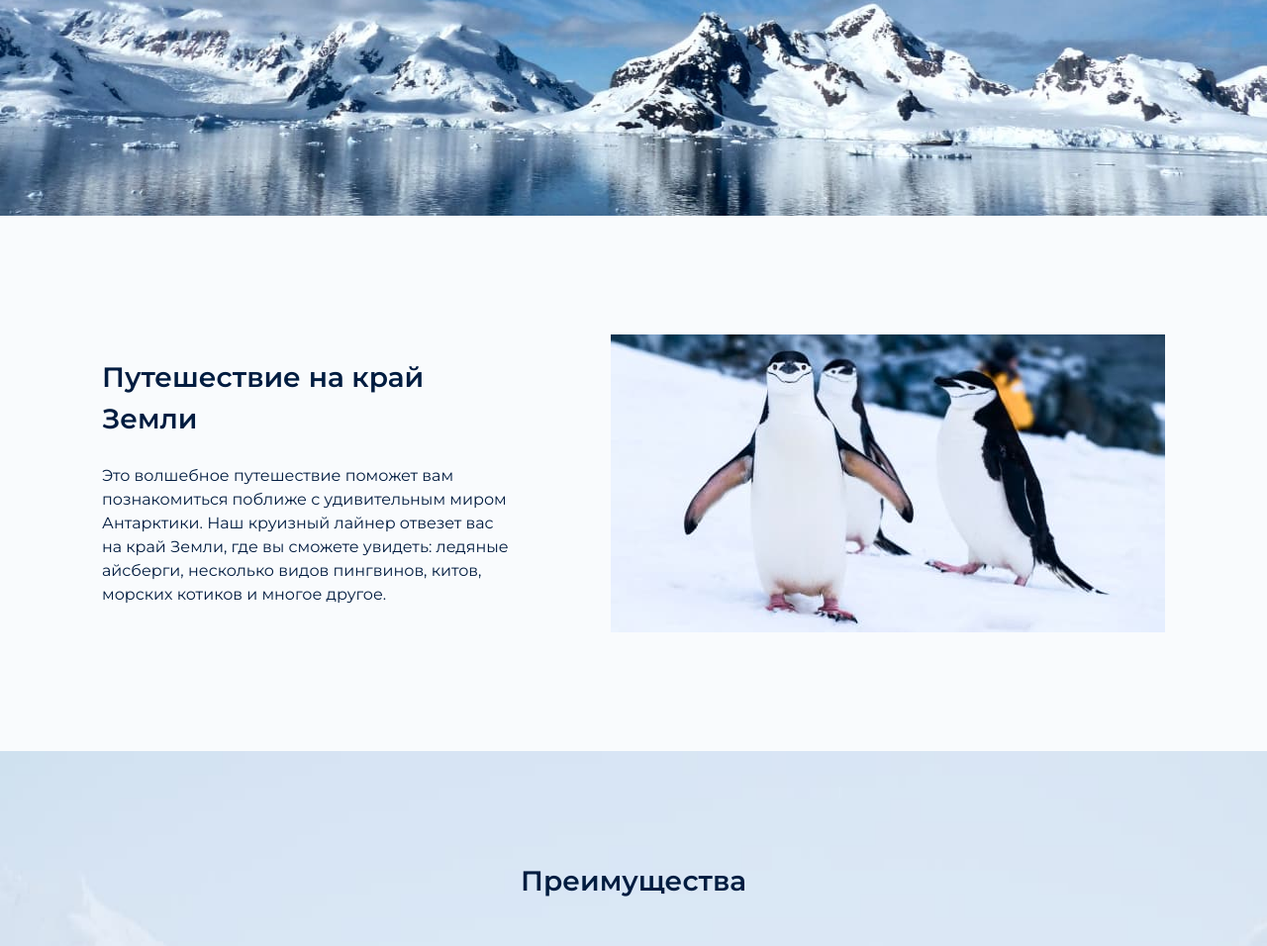
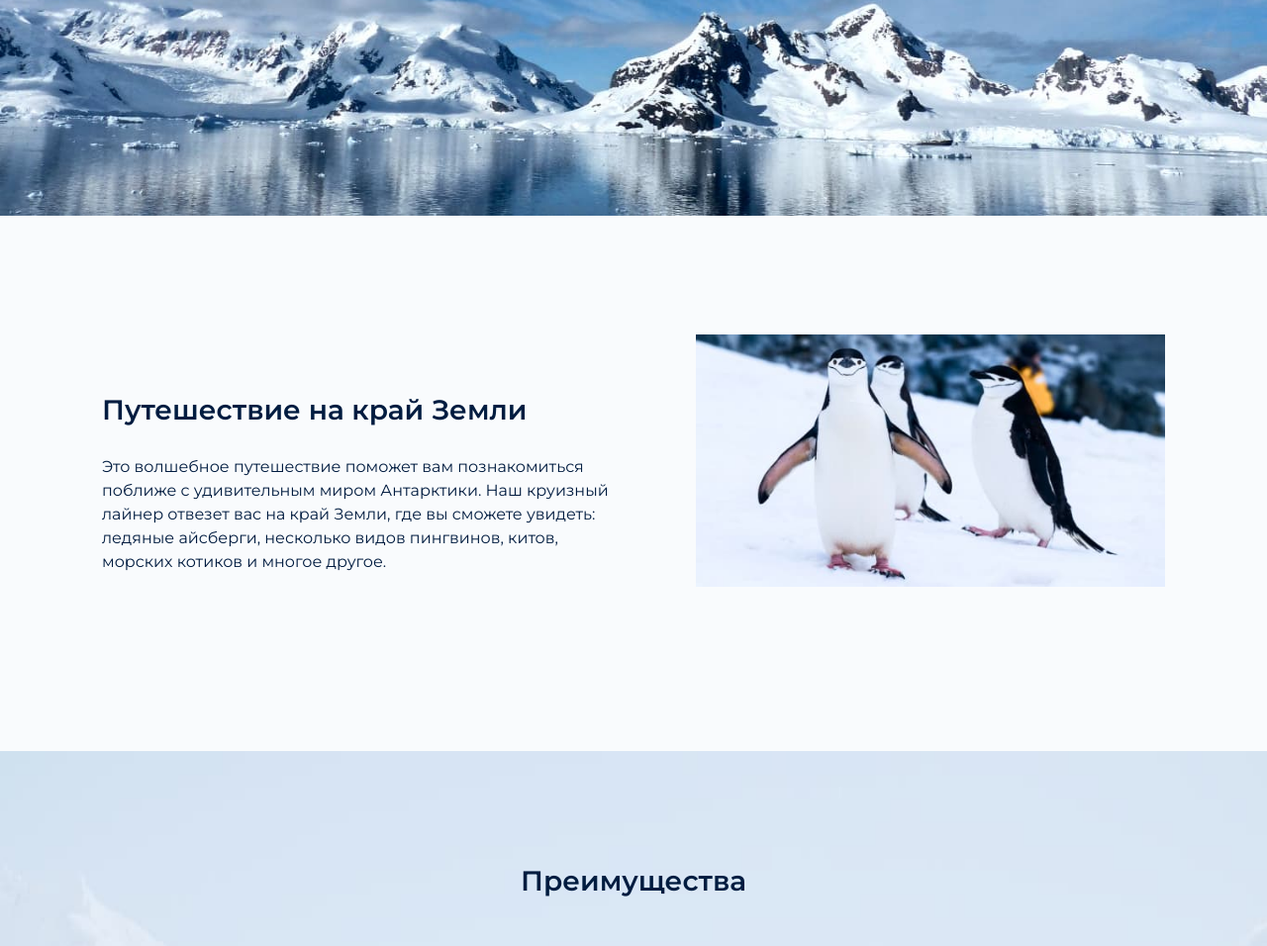
Before and after one commit to max-rad/antarctic-cruise, a website built with webpack: page source/index.html in a window 1280 px wide. Shown: the part 432-1388 px from the top of the page at 99% size. Built offline with nearby package versions, Linux system fonts and the light colour scheme; files whose address does not match are found by name.

Commit message:
Вносит правки в блок about

```diff
--- a/source/sass/blocks/about.scss
+++ b/source/sass/blocks/about.scss
@@ -3,8 +3,8 @@
 }
 
 .about__wrapper {
-  display: grid;
-  grid-template-columns: 1fr 560px;
+  display: flex;
+  /*grid-template-columns: 1fr 560px;*/
   column-gap: 88px;
   padding: 120px 103px;
 
@@ -25,6 +25,8 @@
     display: block;
     align-self: center;
     width: 560px;
+    min-width: 400px;
+    max-width: 100%;
     height: 301px;
     background-image: url("../img/content/about/pinguins-desktop.jpg");
     background-size: 100% auto;
@@ -63,6 +65,7 @@
   display: flex;
   flex-direction: column;
   justify-content: center;
+  max-width: 512px;
   margin-top: 20px;
 
   @include tablet {
```
Also changed, not shown: build/css/style.min.css, 1 other file.
